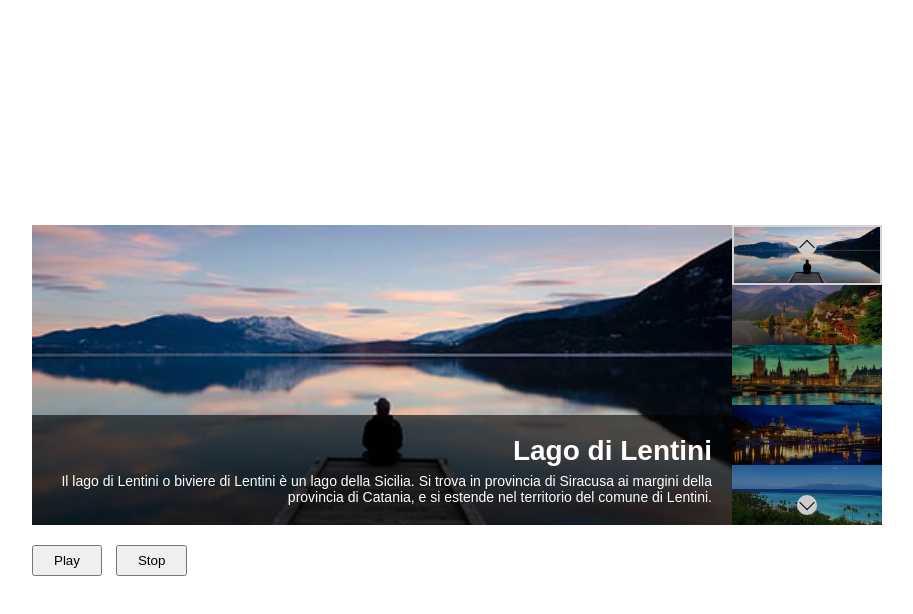
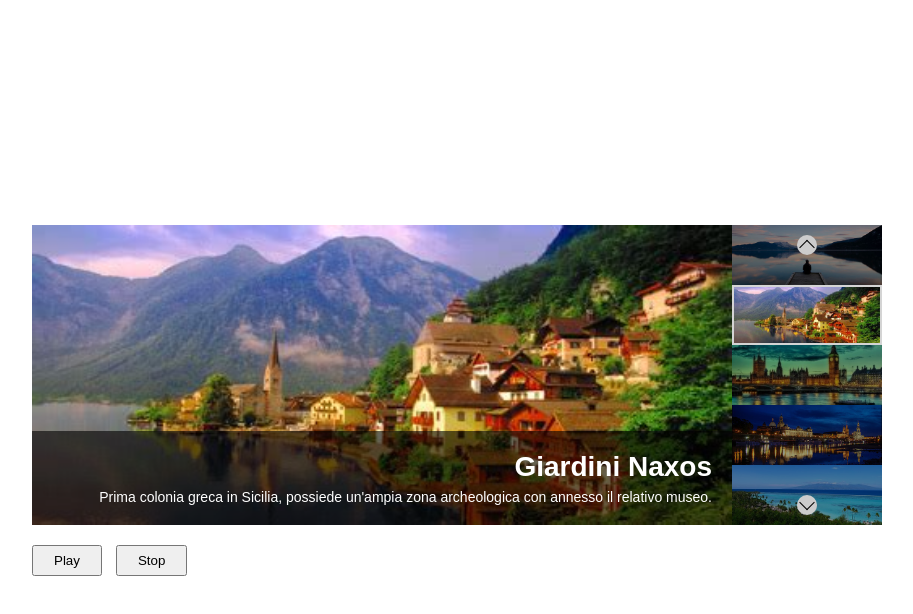
Before and after one commit to vitodursopettersson/vue-slider, a plain HTML site: page index.html in a window 1280 px wide. Both pictures are taken after a click on the element 965 px from the left and 314 px from the top of the page. Shown: the whole page, without its empty margins (158-1071 px from the left). Drawn offline with nearby package versions, Linux system fonts and the light colour scheme.

Commit message:
feat: click thumbnail

```diff
--- a/index.html
+++ b/index.html
@@ -39,7 +39,7 @@
 
         <!-- Thumbnail -->
         <div v-for="(thumb, index) in slideGroupImage" v-bind:class="{ thumbactive: index === currentSlide}"
-          class="thumbnails">
+          class="thumbnails" v-on:click="setSlide(index)">
           <div class="overlay">
           </div>
           <img v-bind:src="thumb.img" v-bind:alt="thumb.title">
--- a/js/main.js
+++ b/js/main.js
@@ -54,6 +54,9 @@ createApp({
                 this.currentSlide++;
             }
         },
+        setSlide(index) {
+            this.currentSlide = index
+        }
     }
 
 }).mount('#app')
```
